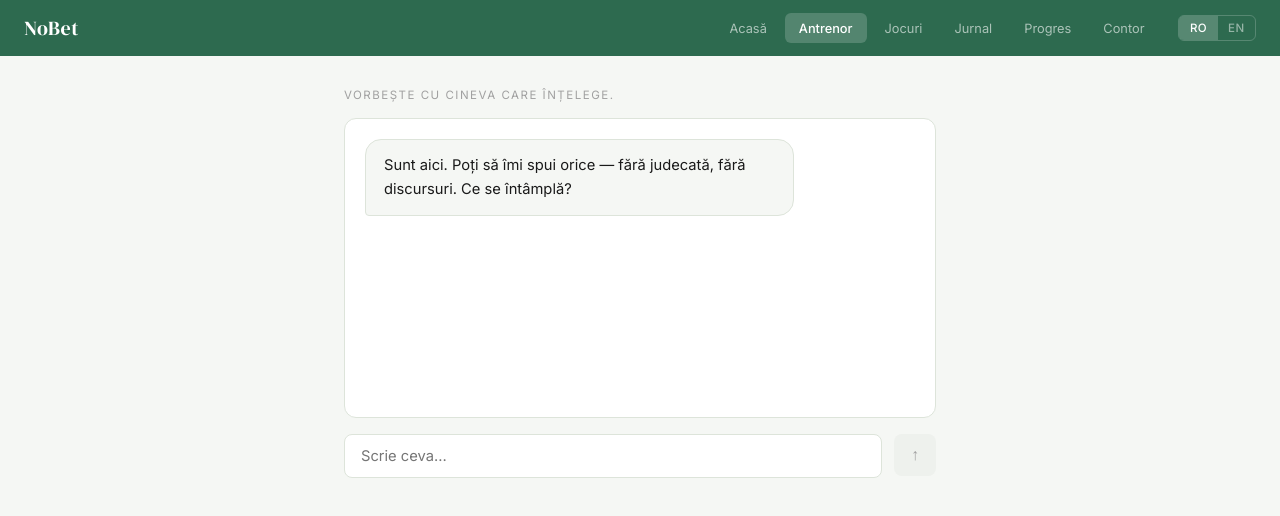
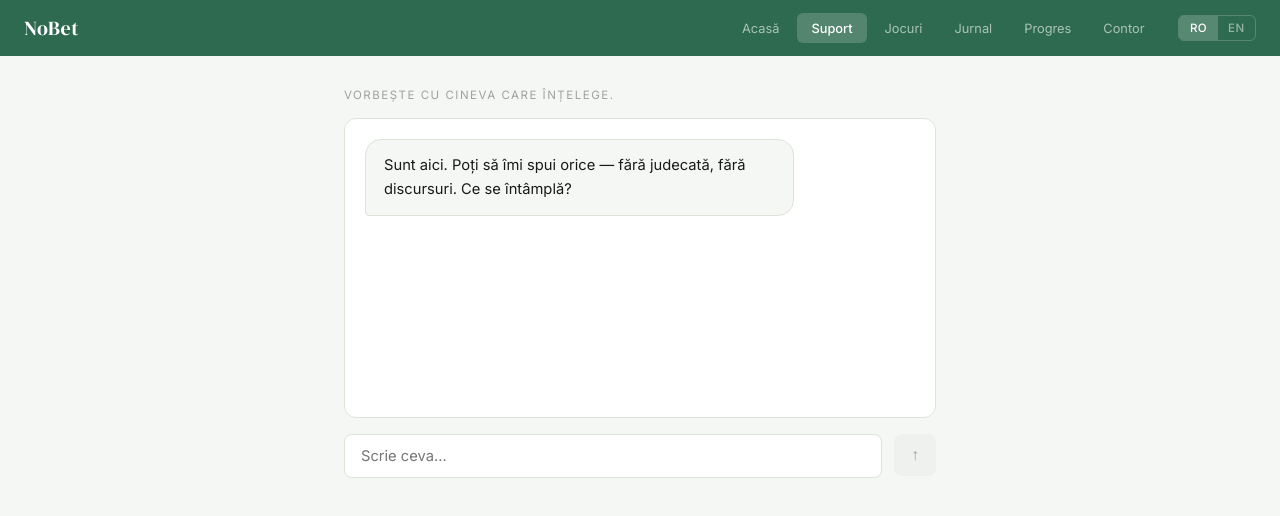
Before and after one commit to martinmanuelm84-ui/nobet-app, a Next.js app: page /companion in a window 1280 px wide. Shown: the top 516 px of the page. Built offline with nearby package versions, Linux system fonts and the light colour scheme.

Commit message:
rename Antrenor to Suport in navbar

```diff
--- a/components/Nav.tsx
+++ b/components/Nav.tsx
@@ -8,7 +8,7 @@ export default function Nav({ lang, onLangChange }: { lang: Lang; onLangChange:
 
   const items = [
     { href: '/home', label: lang === 'ro' ? 'Acasă' : 'Home' },
-    { href: '/companion', label: lang === 'ro' ? 'Antrenor' : 'Coach' },
+    { href: '/companion', label: lang === 'ro' ? 'Suport' : 'Support' },
     { href: '/jocuri', label: lang === 'ro' ? 'Jocuri' : 'Games' },
     { href: '/journal', label: lang === 'ro' ? 'Jurnal' : 'Journal' },
     { href: '/progress', label: lang === 'ro' ? 'Progres' : 'Progress' },
```
